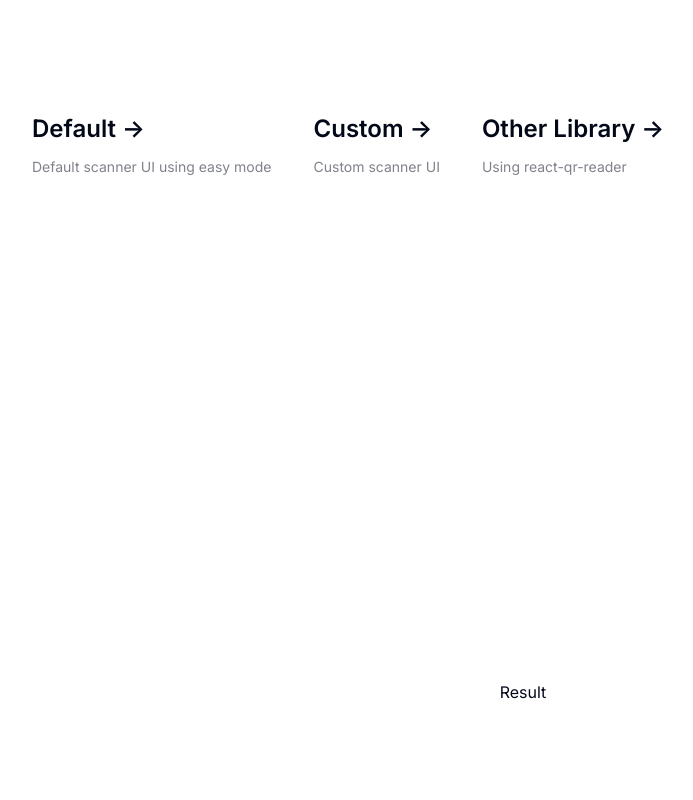
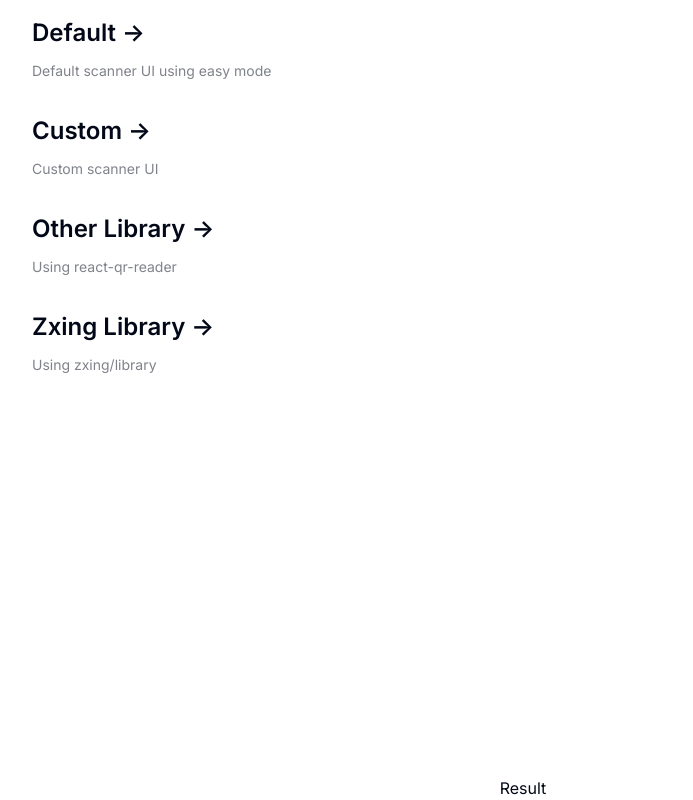
Before and after one commit to fikrialwan/explore-html5-qrcode, a Next.js app: page / in a window 1280 px wide. Shown: the whole page, without its empty margins (117-810 px from the left). Built offline with nearby package versions, Linux system fonts and the light colour scheme.

Commit message:
chore: add zxing/library

```diff
--- a/package.json
+++ b/package.json
@@ -10,6 +10,7 @@
   },
   "dependencies": {
     "@radix-ui/react-toast": "^1.1.5",
+    "@zxing/library": "^0.20.0",
     "class-variance-authority": "^0.7.0",
     "clsx": "^2.1.0",
     "lucide-react": "^0.312.0",
--- /dev/null
+++ b/src/app/(qr-layout)/zxing-library/page.tsx
@@ -0,0 +1,34 @@
+"use client";
+
+import { useEffect, useRef } from "react";
+import { BrowserMultiFormatReader } from "@zxing/library";
+import { useRouter } from "next/navigation";
+
+export default function ZxingLibrary() {
+    const router = useRouter()
+
+  const videoRef = useRef<HTMLVideoElement>(null);
+  const reader = useRef(new BrowserMultiFormatReader());
+
+  useEffect(() => {
+    if (!videoRef.current) return;
+    reader.current.decodeFromConstraints(
+      {
+        audio: false,
+        video: {
+          facingMode: "environment",
+        },
+      },
+      videoRef.current,
+      (result, error) => {
+        if (result) router.replace("/?result=" + result?.getText());
+        if (error) console.log(error);
+      }
+    );
+    return () => {
+      reader.current.reset();
+    };
+  }, [videoRef]);
+
+  return <video ref={videoRef} className="h-full w-full" />;
+}
--- a/src/app/page.tsx
+++ b/src/app/page.tsx
@@ -8,8 +8,8 @@ export default function Home({
   const { result } = searchParams;
 
   return (
-    <main className="flex min-h-screen flex-col items-center justify-between p-24">
-      <nav className="mb-32 flex flex-row text-center lg:max-w-5xl lg:w-full lg:mb-0 lg:grid-cols-4 lg:text-left">
+    <main className="flex min-h-screen flex-col items-center justify-between">
+      <nav className="flex flex-col text-center lg:max-w-5xl w-full lg:mb-0 lg:grid-cols-4 lg:text-left ">
         <Link
           href="/default"
           className="group rounded-lg border border-transparent px-5 py-4 transition-colors hover:border-gray-300 hover:bg-gray-100 hover:dark:border-neutral-700 hover:dark:bg-neutral-800/30"
@@ -52,6 +52,20 @@ export default function Home({
             Using react-qr-reader
           </p>
         </Link>
+        <Link
+          href="/zxing-library"
+          className="group rounded-lg border border-transparent px-5 py-4 transition-colors hover:border-gray-300 hover:bg-gray-100 hover:dark:border-neutral-700 hover:dark:bg-neutral-800/30"
+        >
+          <h2 className={`mb-3 text-2xl font-semibold`}>
+            Zxing Library{" "}
+            <span className="inline-block transition-transform group-hover:translate-x-1 motion-reduce:transform-none">
+              -&gt;
+            </span>
+          </h2>
+          <p className={`m-0 max-w-[30ch] text-sm opacity-50`}>
+            Using zxing/library
+          </p>
+        </Link>
       </nav>
       <section>
         <h1>Result</h1>
```
Also changed, not shown: 1 other file (tests, documents, lock files or other folders).
